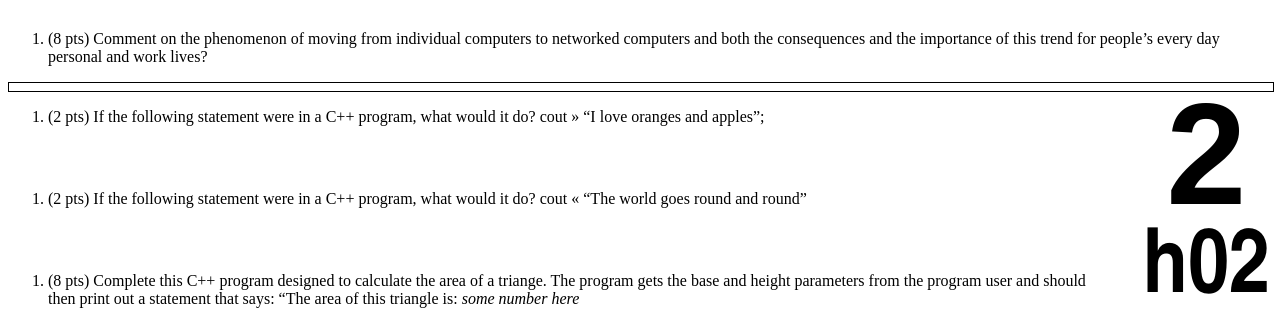
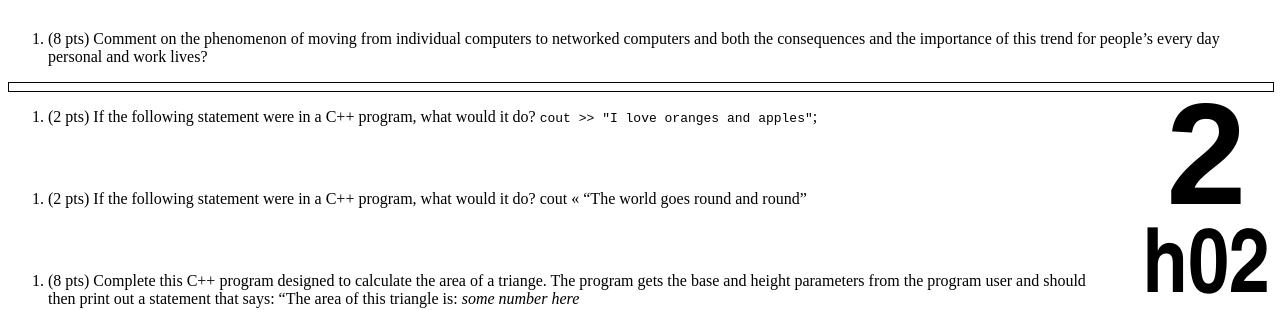
Before and after one commit to ucsb-cs16-s16/https-ucsb-cs16-s17.github.io, a Jekyll site: the page built from _hwk/h02.md, in a window 1280 px wide. Shown: the part 1182-1492 px from the top of the page. Built offline with Jekyll 4.4.1, drawn with Linux system fonts in a browser that asks for light colours.

Commit message:
Update h02.md

```diff
--- a/_hwk/h02.md
+++ b/_hwk/h02.md
@@ -27,7 +27,7 @@ Read Chapter 2, sections 2.1 thru 2.3   (If you don't have a copy of the textboo
 
 
 6.  (2 pts) If the following statement were in a C++ program, what would it do?
-cout >> "I love oranges and apples";
+`cout >> "I love oranges and apples"`;
 
   <div style="margin-bottom:4em"></div>
 
```
